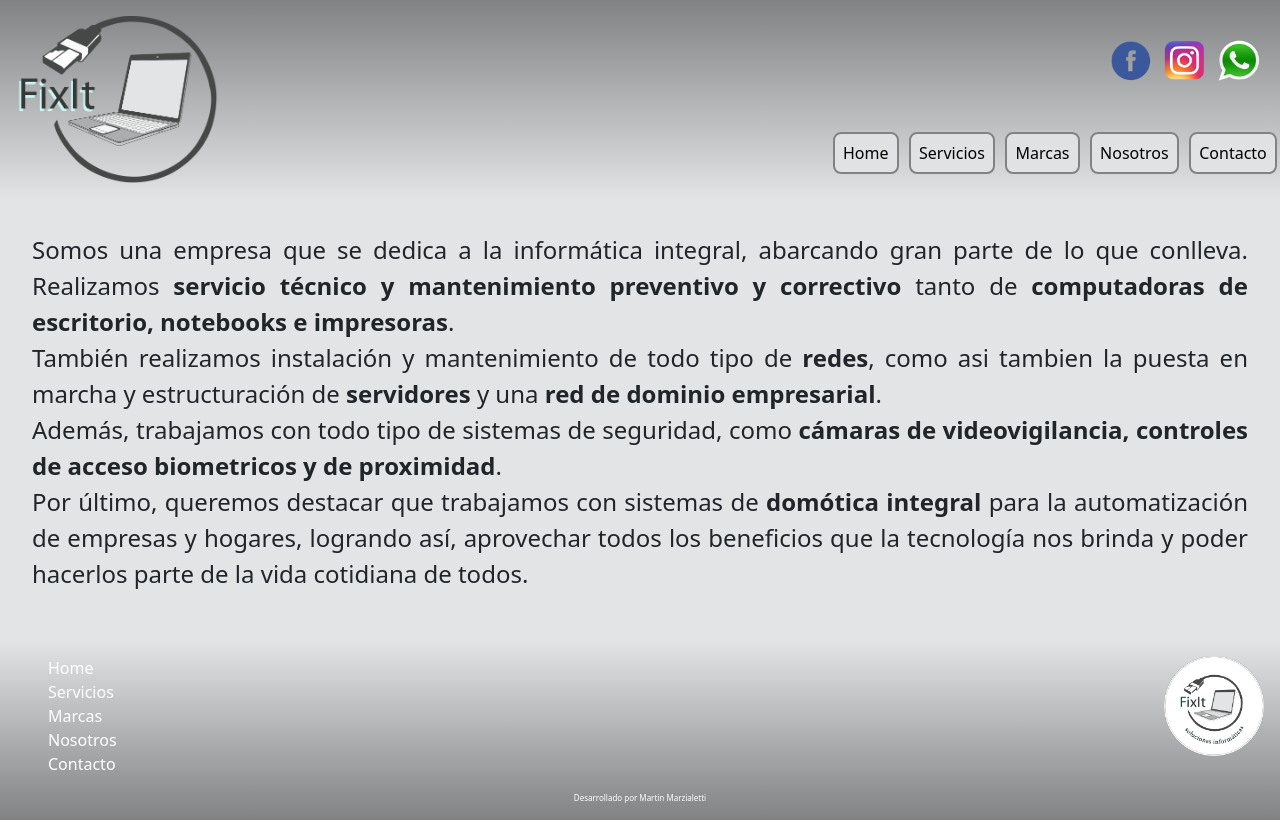
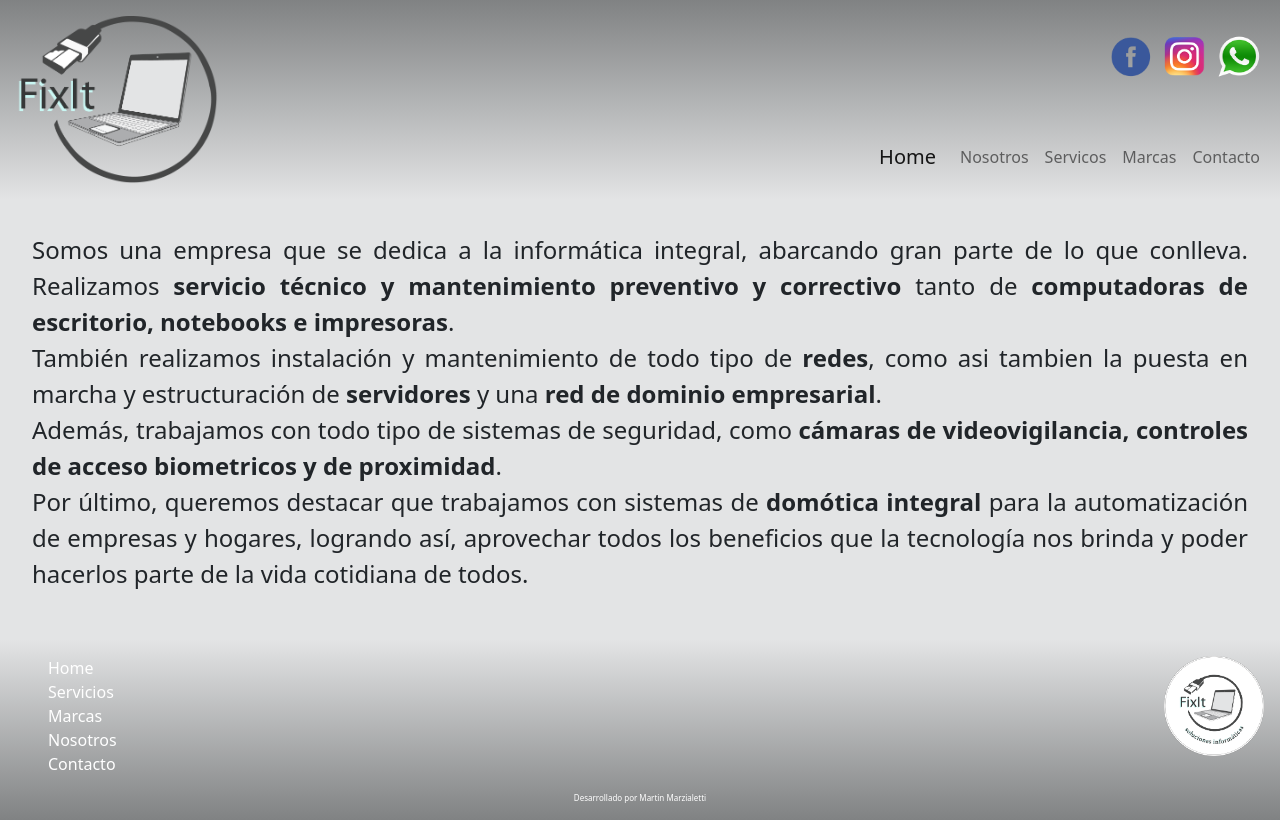
Before and after one commit to tinchinm/proyecto, a plain HTML site: page paginas/about.html in a window 1280 px wide. Drawn offline with nearby package versions, Linux system fonts and the light colour scheme.

Commit message:
Agregado de Navbar Nuevo y media querys

```diff
--- a/css/estilo.css
+++ b/css/estilo.css
@@ -57,7 +57,18 @@ padding: 1rem;
     flex-direction: column;
     align-items: flex-end;
 }
+@media(max-width: 430px){
 
+    .header__logo img{
+        padding: 1rem;
+        height: 150px;
+    }
+
+    .header__redes img{
+        height: 30px;
+        padding: 0.2rem;
+    }
+}
 
 /* -------------------CONTENIDO-------------------- */
 
@@ -98,6 +109,14 @@ padding: 1rem;
     width: 30%;
 }
 
+@media(max-width: 768px){
+
+    .contenido__carousel-ancho{
+        width: 100%;
+    }
+
+}
+
 /* -------------------FOOTER-------------------- */
 
 .footer{
--- a/paginas/about.html
+++ b/paginas/about.html
@@ -22,15 +22,31 @@
                         <a href="https://www.instagram.com/fixit.informatica/"><img src="../imagenes/redes/instagram.png" alt="logo_instagram"></a>
                         <a href="https://api.whatsapp.com/send?phone=+5492984651930"><img src="../imagenes/redes/whatsapp.png" alt="logo_whatsapp"></a>
                 </div>
-                <div class="header__navbar">
-                    <nav>
-                        <ul>
-                            <li><a href="../index.html"> Home </a></li>
-                            <li><a href="../paginas/servicios.html"> Servicios</a></li>
-                            <li><a href="../paginas/marcas.html"> Marcas</a></li>
-                            <li><a href="../paginas/about.html"> Nosotros</a></li>
-                            <li><a href="../paginas/contact.html"> Contacto</a></li>
-                        </ul>
+                <div>
+                    <nav class="navbar navbar-expand-lg navbar-light">
+                        <div class="container-fluid">
+                            <a class="navbar-brand" href="../index.html">Home</a>
+                            <button class="navbar-toggler" type="button" data-bs-toggle="collapse" data-bs-target="#navbarNav"
+                                aria-controls="navbarNav" aria-expanded="false" aria-label="Toggle navigation">
+                                <span class="navbar-toggler-icon"></span>
+                            </button>
+                            <div class="collapse navbar-collapse" id="navbarNav">
+                                <ul class="navbar-nav">
+                                    <li class="nav-item">
+                                        <a class="nav-link" href="../paginas/about.html">Nosotros</a>
+                                    </li>
+                                    <li class="nav-item">
+                                        <a class="nav-link" href="../paginas/servicios.html">Servicos</a>
+                                    </li>
+                                    <li class="nav-item">
+                                        <a class="nav-link" href="../paginas/marcas.html">Marcas</a>
+                                    </li>
+                                    <li class="nav-item">
+                                        <a class="nav-link" href="../paginas/contact.html">Contacto</a>
+                                    </li>
+                                </ul>
+                            </div>
+                        </div>
                     </nav>
                 </div>
             </div>
```
Also changed, not shown: index.html (+25 -9 lines), paginas/contact.html (+25 -9 lines), paginas/marcas.html (+25 -9 lines), paginas/servicios.html (+26 -9 lines).
